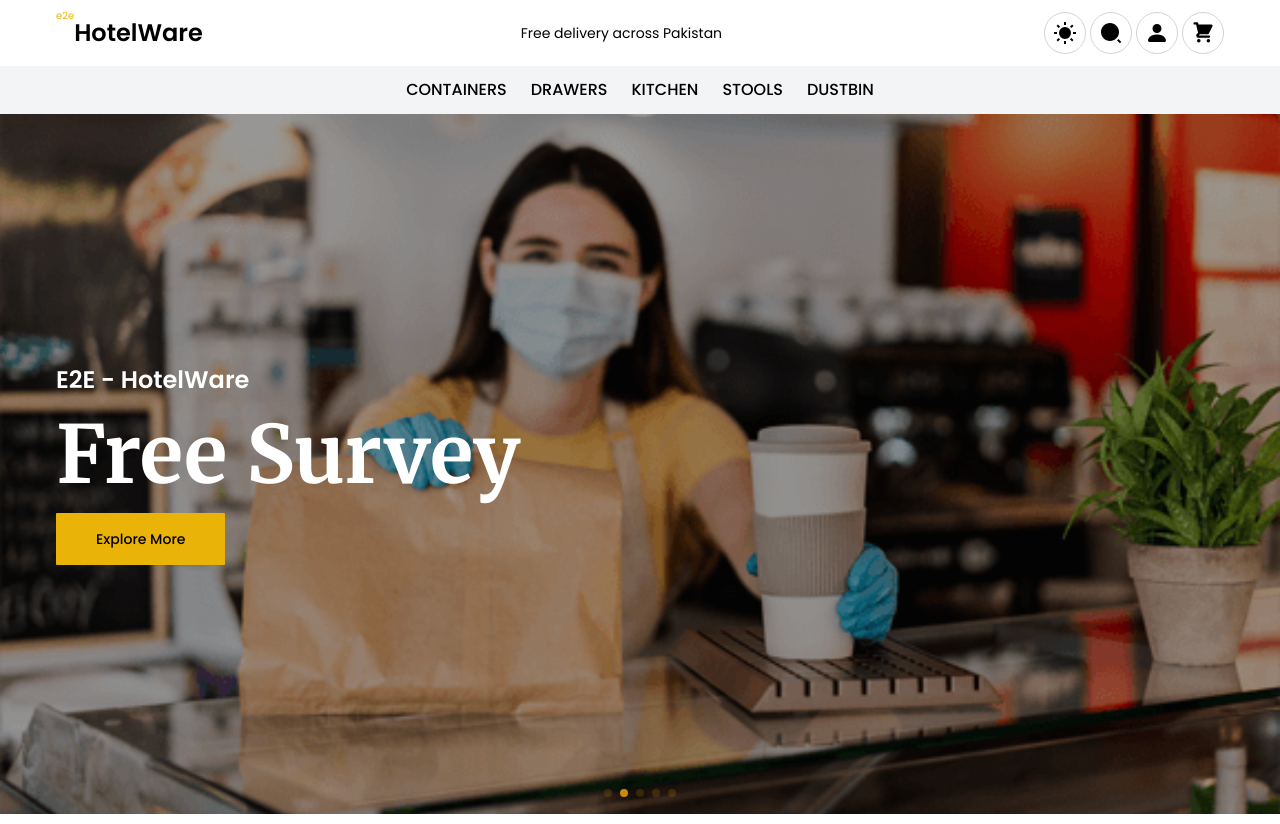
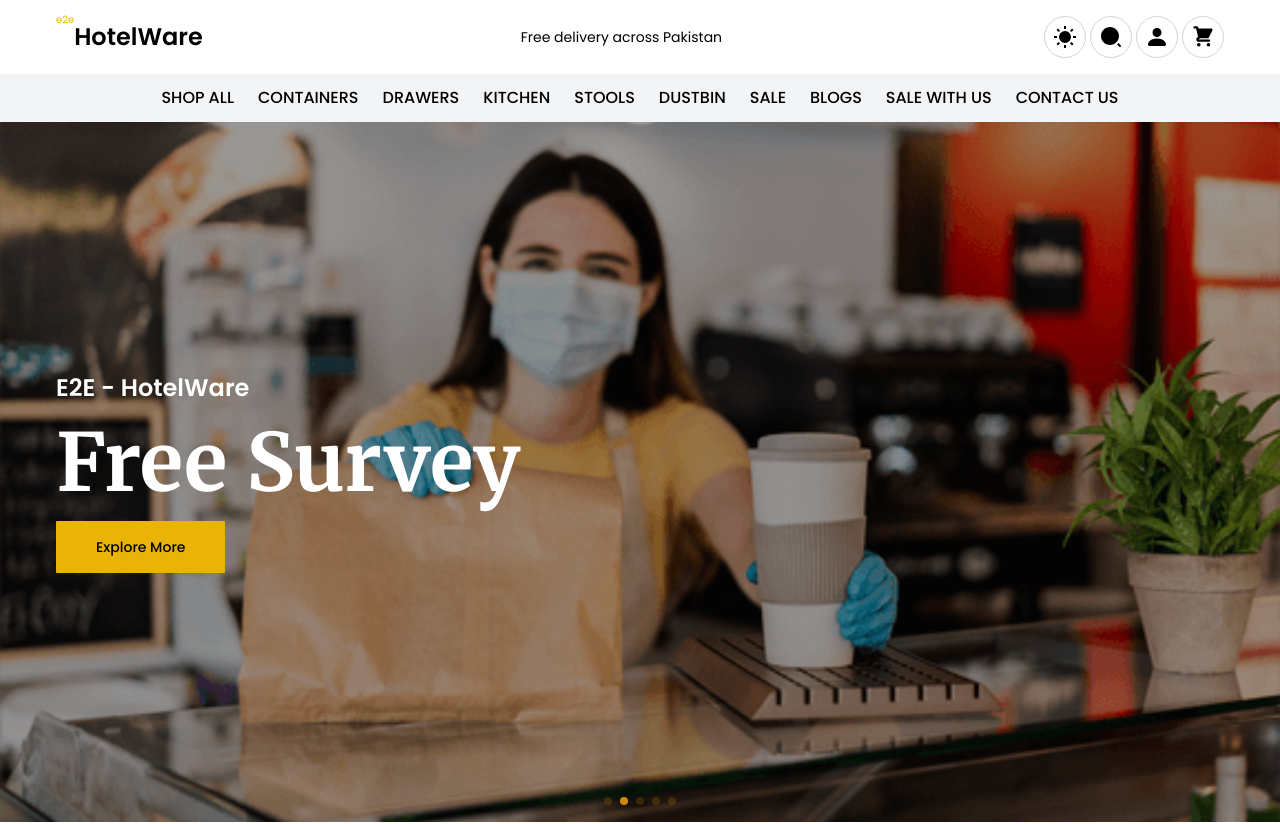
Before and after one commit to imran-baitham/gbrent, a Next.js app: page / in a window 1280 px wide. Shown: the top 824 px of the page. Built offline with nearby package versions, Linux system fonts and the light colour scheme.

Commit message:
update navbar full code

```diff
--- a/src/components/Header/Header.tsx
+++ b/src/components/Header/Header.tsx
@@ -1,6 +1,4 @@
 import { Navigation } from '@/mock'
-import Image from 'next/image'
-import logo from '../../../public/assets/hotalware-logo.png'
 import Link from 'next/link'
 import { useTheme } from 'next-themes'
 import { GenrIcon } from '../GenerIcon/GenerIcon'
@@ -32,8 +30,7 @@ export function Header() {
             : 'shadow-sm',
         )}
       >
-        <div className="container_main w-full h-auto flex justify-between items-center p-3">
-          {/* <Image src={logo} alt={'e2ehomeware'} width={200} height={50} /> */}
+        <div className="container_main w-full h-auto flex justify-between items-center p-4">
           <div className="flex leading-0">
             <sup className="text-[10px] translate-y-1 text-yellow-500">e2e</sup>
             <h1 className="font-bold md:text-2xl">HotelWare</h1>
@@ -52,7 +49,7 @@ export function Header() {
           </div>
         </div>
       </header>
-      <div className="hidden md:flex w-full justify-center items-center p-3 bg-gray-100 dark:bg-zinc-800">
+      <div className="hidden lg:flex w-full justify-center items-center p-3 bg-gray-100 dark:bg-zinc-800">
         <div className="">
           {Navigation.map((link, index) => {
             return (
--- a/src/mock/Navigation/index.ts
+++ b/src/mock/Navigation/index.ts
@@ -1,6 +1,11 @@
 import { CommonProps } from "@/utils";
 
 export let Navigation: CommonProps[] = [
+  {
+    id: 1,
+    name: "SHOP ALL",
+    url: "/",
+  },
   {
     id: 1,
     name: "CONTAINERS",
@@ -26,4 +31,24 @@ export let Navigation: CommonProps[] = [
     name: "DUSTBIN",
     url: "/",
   },
+  {
+    id: 5,
+    name: "SALE",
+    url: "/",
+  },
+  {
+    id: 5,
+    name: "BLOGS",
+    url: "/",
+  },
+  {
+    id: 5,
+    name: "SALE WITH US",
+    url: "/",
+  },
+  {
+    id: 5,
+    name: "CONTACT US",
+    url: "/",
+  },
 ];
```
